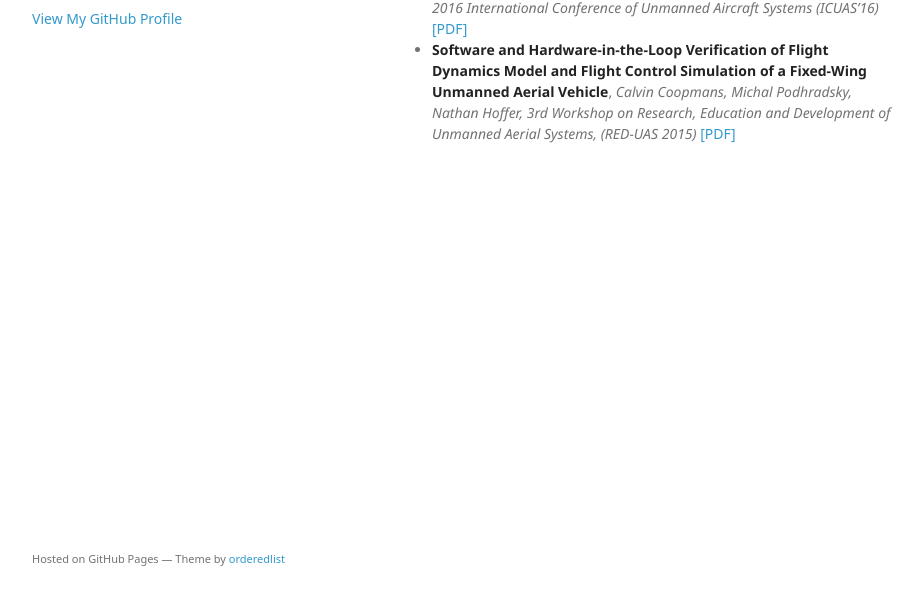
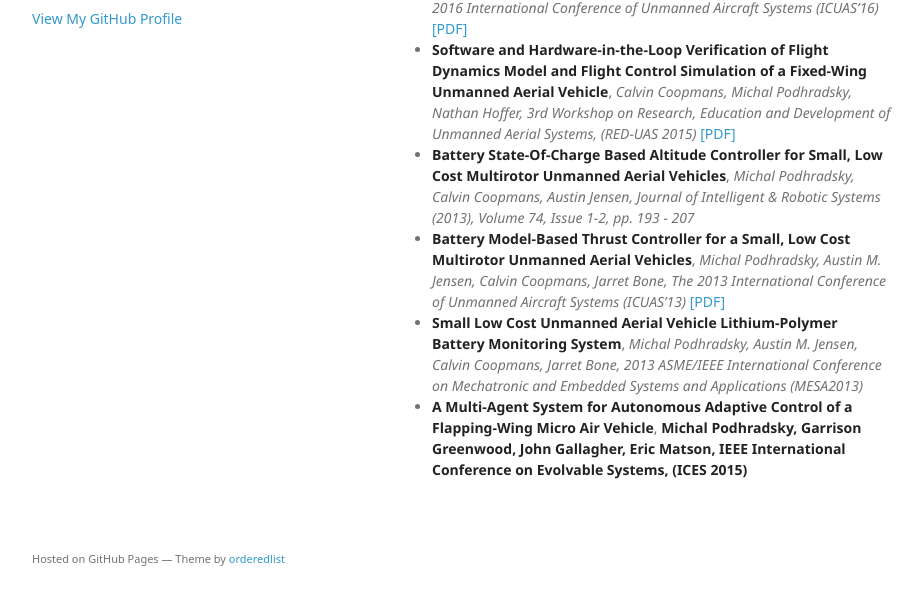
Before and after one commit to podhrmic/podhrmic.github.io, a plain HTML site: page index.html in a window 1280 px wide. Shown: the part 162-766 px from the top of the page, without its empty margins (178-1101 px from the left). Drawn offline with Linux system fonts and the light colour scheme; a web font is replaced by a local one.

Commit message:
Replace master branch with page content via GitHub

```diff
--- a/index.html
+++ b/index.html
@@ -33,6 +33,18 @@
 <li>
 <strong>Software and Hardware-in-the-Loop Verification of Flight Dynamics Model and Flight Control Simulation of a Fixed-Wing Unmanned Aerial Vehicle</strong>, <em>Calvin Coopmans, Michal Podhradsky, Nathan Hoffer, 3rd Workshop on Research, Education and Development of Unmanned Aerial Systems, (RED-UAS 2015)</em> <a href="https://github.com/podhrmic/podhrmic.github.io/blob/master/docs/reduas2015_hitl.pdf">[PDF]</a>
 </li>
+<li>
+<strong>Battery State-Of-Charge Based Altitude Controller for Small, Low Cost Multirotor Unmanned Aerial Vehicles</strong>, <em>Michal Podhradsky, Calvin Coopmans, Austin Jensen, Journal of Intelligent &amp; Robotic Systems (2013), Volume 74, Issue 1-2, pp. 193 - 207</em>
+</li>
+<li>
+<strong>Battery Model-Based Thrust Controller for a Small, Low Cost Multirotor Unmanned Aerial Vehicles</strong>, <em>Michal Podhradsky, Austin M. Jensen, Calvin Coopmans, Jarret Bone, The 2013 International Conference of Unmanned Aircraft Systems (ICUAS’13)</em> <a href="https://github.com/podhrmic/podhrmic.github.io/blob/master/docs/BatteryModel-BasedThrustControllerforSmallLowCostMultirotorUnmannedAerialVehicles.pdf">[PDF]</a>
+</li>
+<li>
+<strong>Small Low Cost Unmanned Aerial Vehicle Lithium-Polymer Battery Monitoring System</strong>, <em>Michal Podhradsky, Austin M. Jensen, Calvin Coopmans, Jarret Bone, 2013 ASME/IEEE International Conference on Mechatronic and Embedded Systems and Applications (MESA2013)</em>
+</li>
+<li>
+<strong>A Multi-Agent System for Autonomous Adaptive Control of a Flapping-Wing Micro Air Vehicle</strong>, <strong>Michal Podhradsky,  Garrison Greenwood, John Gallagher, Eric Matson, IEEE International Conference on Evolvable Systems, (ICES 2015)</strong>
+</li>
 </ul>
       </section>
       <footer>
```
Also changed, not shown: params.json (+1 -1 lines).
